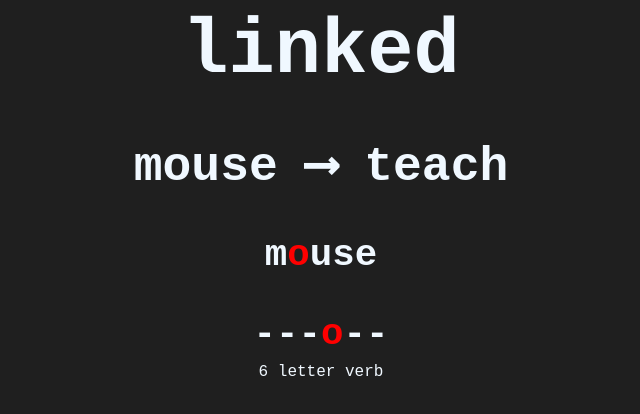
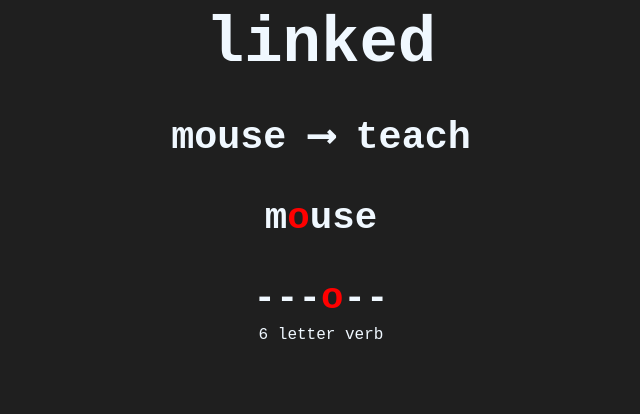
Before and after one commit to dsochoux/linked, a plain HTML site: page index.html in a window 1280 px wide. Shown: the whole page, without its empty margins (319-959 px from the left). Drawn offline with Linux system fonts and the light colour scheme.

Commit message:
font size changes

```diff
--- a/index.css
+++ b/index.css
@@ -9,7 +9,7 @@ body {
 
 #content {
     /* border: 1px solid red; */
-    width: 30%;
+    width: 100%;
     margin: auto;
 }
 
@@ -39,5 +39,5 @@ body {
 }
 
 #title span {
-    font-size: 77px;
+    font-size: 5vw;
 }
--- a/index.html
+++ b/index.html
@@ -25,7 +25,7 @@
                 <span>d</span>
             </h1>
         </div>
-        <h2 id="goal"></h2>
+        <h2 id="goal" style="font-size: 3vw;"></h2>
         <div id="wordList">
         </div>
         <p id="info" style="font-size: 1rem; margin-top:-30px;">6 letter noun</p>
```
